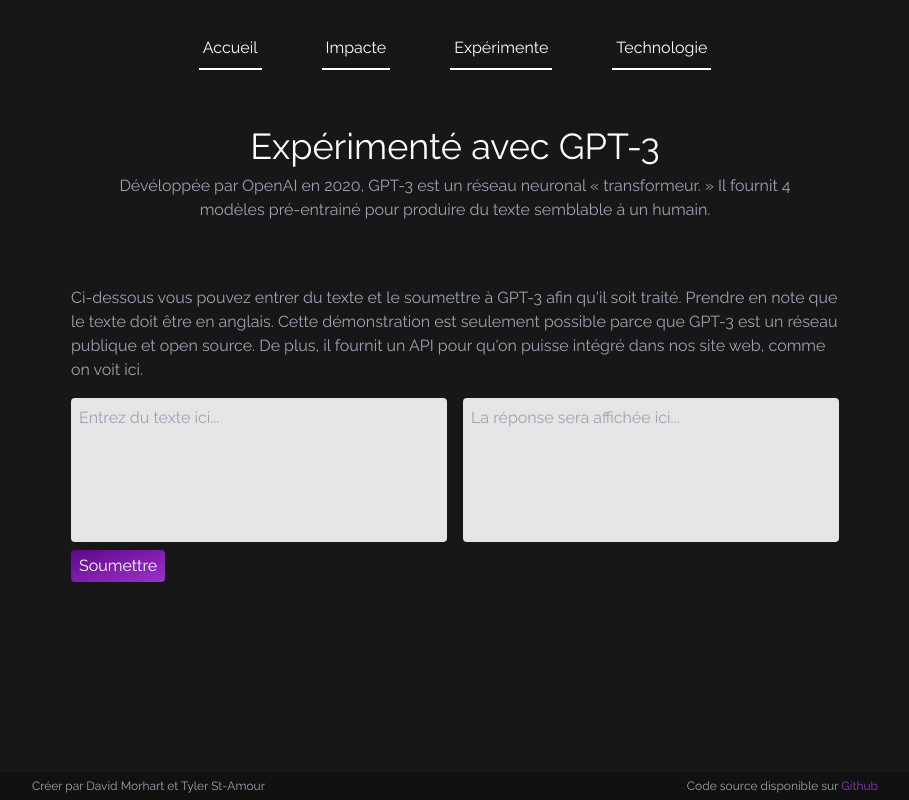
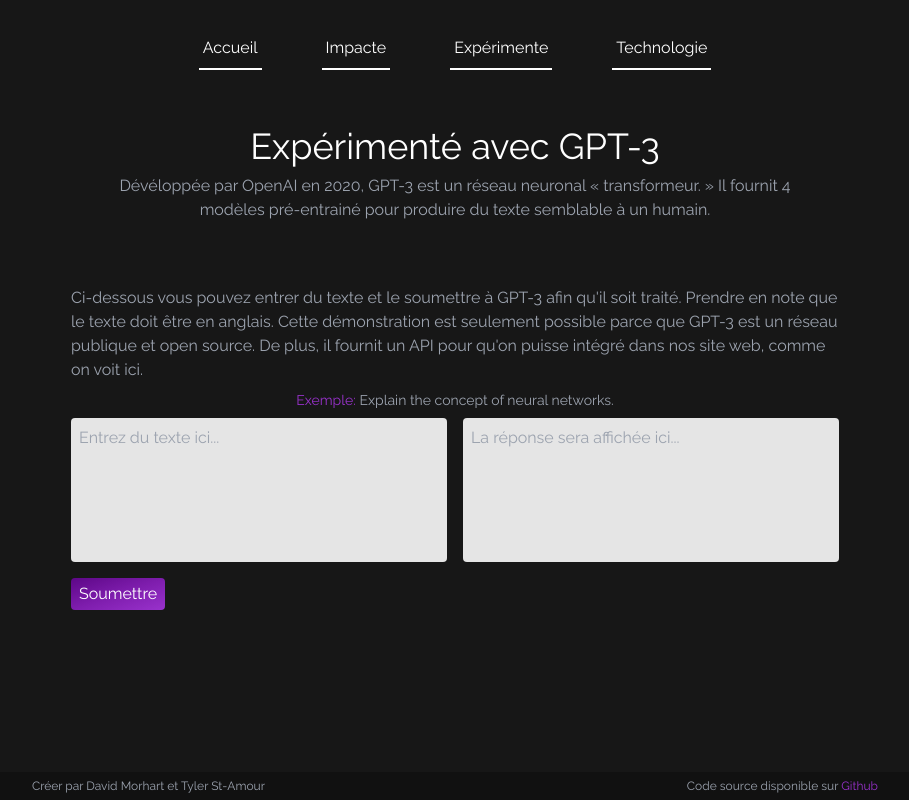
Before and after one commit to TylerStAmour/aimusic, a React (Vite) app: page /experimente in a window 1280 px wide. Shown: the whole page, without its empty margins (185-1094 px from the left). Built offline with nearby package versions, Linux system fonts and the light colour scheme.

Commit message:
Adjusted layout for experiment page

```diff
--- a/src/pages/Experiment.tsx
+++ b/src/pages/Experiment.tsx
@@ -31,15 +31,16 @@
             </div>
             <div className={"flex justify-center grow"}>
                 <div className={"flex flex-col max-w-3xl"}>
-                    <p className={"text-md text-gray-400 max-w-3xl"}>Ci-dessous vous pouvez entrer du texte et le soumettre à GPT-3 afin qu'il soit traité. Prendre en note que le texte doit être en anglais. Cette démonstration est seulement possible parce que GPT-3 est un réseau publique et open source. De plus, il fournit un API pour qu'on puisse intégré dans nos site web, comme on voit ici.</p>
+                    <p className={"text-md text-gray-400 max-w-3xl mb-2 2xl:mb-12"}>Ci-dessous vous pouvez entrer du texte et le soumettre à GPT-3 afin qu'il soit traité. Prendre en note que le texte doit être en anglais. Cette démonstration est seulement possible parce que GPT-3 est un réseau publique et open source. De plus, il fournit un API pour qu'on puisse intégré dans nos site web, comme on voit ici.</p>
+                    <p className={"text-gray-400 text-sm text-center mb-2"}><span className={"text-secondary"}>Exemple:</span> Explain the concept of neural networks.</p>
                     <div className={"flex flex-col sm:grid sm:grid-cols-2 gap-4"}>
                         <textarea
-                            className={"bg-neutral-200 placeholder:text-gray-400 w-full mt-4 rounded h-36 p-2 mb-2 outline-none resize-none"}
+                            className={"bg-neutral-200 placeholder:text-gray-400 w-full rounded h-36 2xl:h-48 p-2 mb-4 outline-none resize-none"}
                             onChange={(event) => setInput(event.currentTarget.value)}
                             placeholder={"Entrez du texte ici..."}
                         />
                         <div
-                            className={"bg-neutral-200 flex flex-col w-full mt-4 rounded h-36 mb-2 outline-none resize-none"}
+                            className={"bg-neutral-200 flex flex-col w-full rounded h-36 2xl:h-48 mb-4 outline-none resize-none"}
                         >
                             <p className={`${response === "" ? "text-gray-400" : "text-black text-sm"} overflow-auto p-2`}>
                                 {response !== "" ? response : "La réponse sera affichée ici..."}
```
